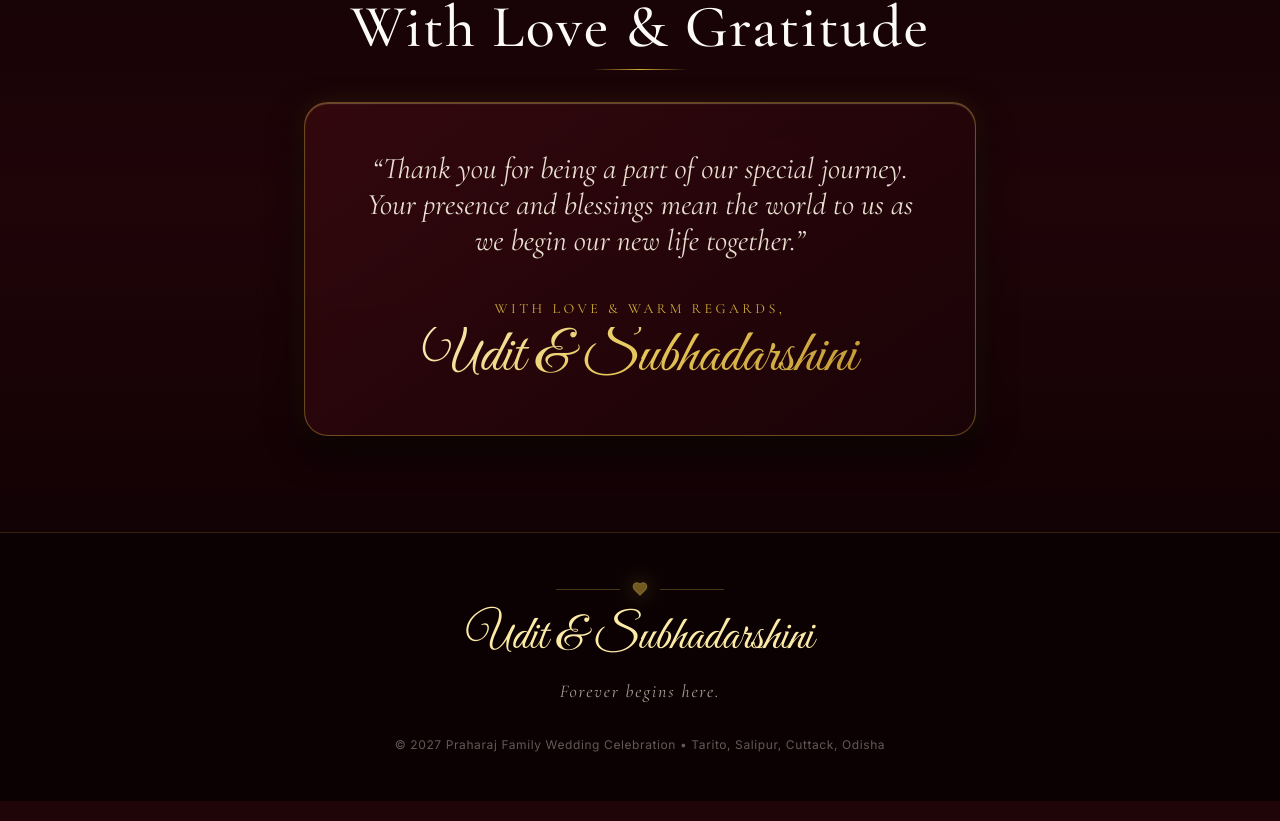
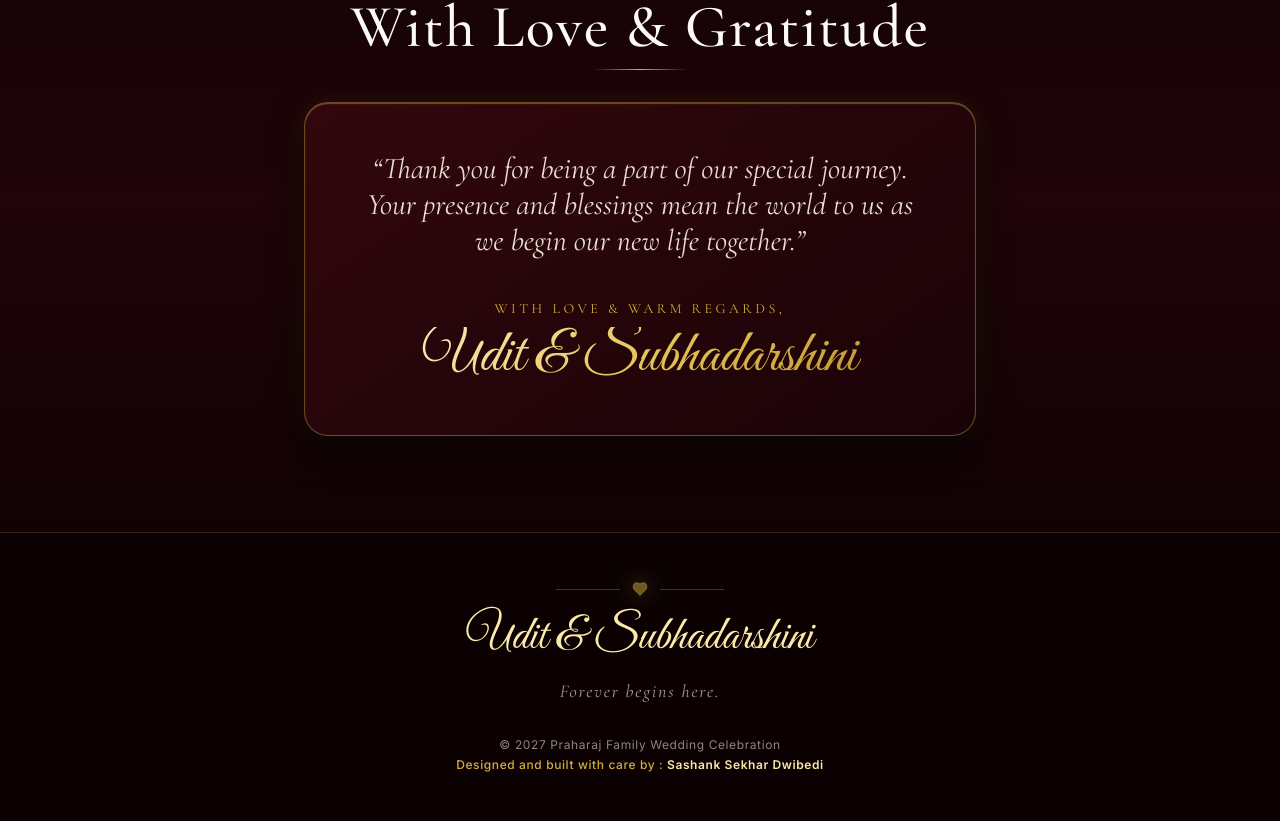
Before and after one commit to ShanksTechpy/invitation, a React (Vite) app: page / in a window 1280 px wide. Shown: the part 5826-6647 px from the top of the page. Built offline with nearby package versions, Linux system fonts and the light colour scheme; a web font is replaced by a local one.

Commit message:
Update footer copyright and add golden author credit line Designed and built with care by : Sashank Sekhar Dwibedi

```diff
--- a/src/components/FooterSection.tsx
+++ b/src/components/FooterSection.tsx
@@ -20,8 +20,11 @@ export const FooterSection: React.FC = () => {
           Forever begins here.
         </p>
 
-        <div className="pt-4 text-xs font-sans-inter text-[#E8DFD1]/40 tracking-wider">
-          © 2027 Praharaj Family Wedding Celebration • Tarito, Salipur, Cuttack, Odisha
+        <div className="pt-4 space-y-1 text-xs font-sans-inter text-[#E8DFD1]/60 tracking-wider">
+          <p>© 2027 Praharaj Family Wedding Celebration</p>
+          <p className="text-[#D4AF37] font-medium">
+            Designed and built with care by : <span className="font-semibold text-[#FCEAA6]">Sashank Sekhar Dwibedi</span>
+          </p>
         </div>
       </div>
     </footer>
```
